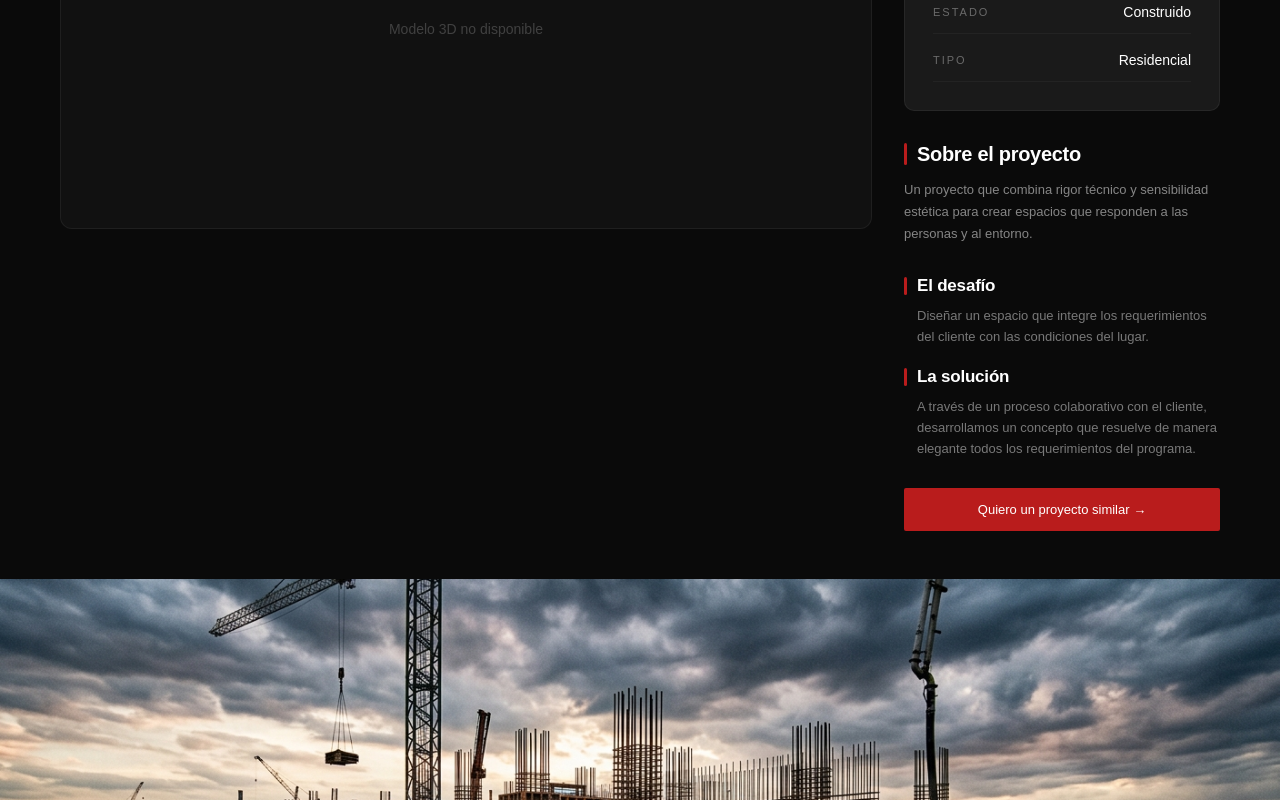
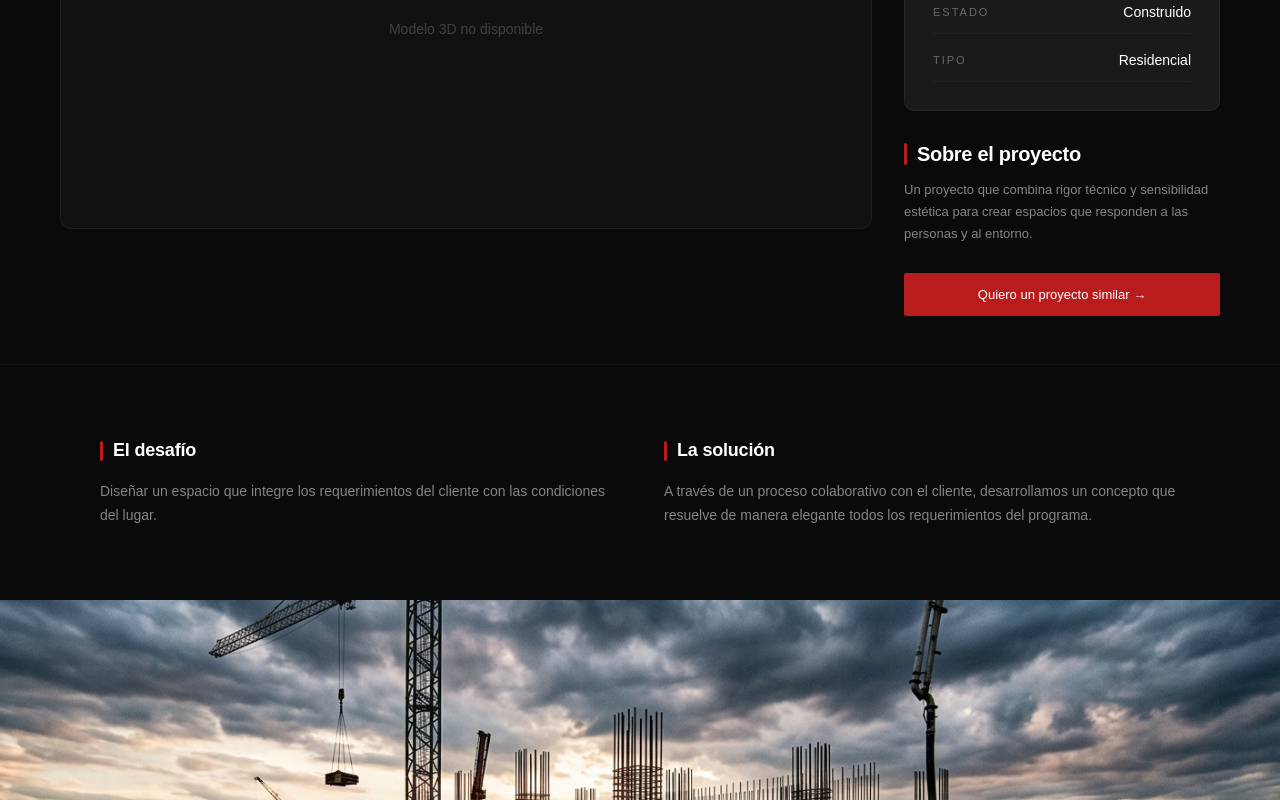
Before and after one commit to disenoprisxel/arkeim01, a React (Vite) app: page /proyectos/1 in a window 1280 px wide. Shown: the part 1020-1820 px from the top of the page. Built offline with nearby package versions, Linux system fonts and the light colour scheme.

Commit message:
Move challenge/solution/results to full-width section below 3D viewer

```diff
--- a/src/pages/ProyectoTemplate.jsx
+++ b/src/pages/ProyectoTemplate.jsx
@@ -398,45 +398,6 @@ export default function ProyectoTemplate() {
             <p style={{ fontFamily: 'DM Sans, sans-serif', fontSize: 13, color: 'rgba(255,255,255,0.5)', lineHeight: 1.7, margin: 0 }}>{p.desc}</p>
           </div>
 
-          {/* Desafío & solución */}
-          <div style={{ display: 'flex', flexDirection: 'column', gap: 16 }}>
-            <div style={{ display: 'flex', flexDirection: 'column', gap: 8 }}>
-              <div style={{ display: 'flex', alignItems: 'center', gap: 10 }}>
-                <div style={{ width: 3, height: 18, backgroundColor: '#B91C1C', borderRadius: 2, flexShrink: 0 }} />
-                <h4 style={{ fontFamily: 'Syne, sans-serif', fontSize: 17, fontWeight: 700, color: '#fff', margin: 0, letterSpacing: -0.2 }}>El desafío</h4>
-              </div>
-              <div style={{ paddingLeft: 13, display: 'flex', flexDirection: 'column', gap: 10 }}>
-                {(Array.isArray(p.challenge) ? p.challenge : [p.challenge]).map((par, i) => (
-                  <p key={i} style={{ fontFamily: 'DM Sans, sans-serif', fontSize: 13, color: 'rgba(255,255,255,0.45)', lineHeight: 1.6, margin: 0 }}>{par}</p>
-                ))}
-              </div>
-            </div>
-            <div style={{ display: 'flex', flexDirection: 'column', gap: 8 }}>
-              <div style={{ display: 'flex', alignItems: 'center', gap: 10 }}>
-                <div style={{ width: 3, height: 18, backgroundColor: '#B91C1C', borderRadius: 2, flexShrink: 0 }} />
-                <h4 style={{ fontFamily: 'Syne, sans-serif', fontSize: 17, fontWeight: 700, color: '#fff', margin: 0, letterSpacing: -0.2 }}>La solución</h4>
-              </div>
-              <div style={{ paddingLeft: 13, display: 'flex', flexDirection: 'column', gap: 10 }}>
-                {(Array.isArray(p.solution) ? p.solution : [p.solution]).map((par, i) => (
-                  <p key={i} style={{ fontFamily: 'DM Sans, sans-serif', fontSize: 13, color: 'rgba(255,255,255,0.45)', lineHeight: 1.6, margin: 0 }}>{par}</p>
-                ))}
-              </div>
-            </div>
-            {p.results && (
-              <div style={{ display: 'flex', flexDirection: 'column', gap: 8 }}>
-                <div style={{ display: 'flex', alignItems: 'center', gap: 10 }}>
-                  <div style={{ width: 3, height: 18, backgroundColor: '#B91C1C', borderRadius: 2, flexShrink: 0 }} />
-                  <h4 style={{ fontFamily: 'Syne, sans-serif', fontSize: 17, fontWeight: 700, color: '#fff', margin: 0, letterSpacing: -0.2 }}>Resultados</h4>
-                </div>
-                <div style={{ paddingLeft: 13, display: 'flex', flexDirection: 'column', gap: 10 }}>
-                  {(Array.isArray(p.results) ? p.results : [p.results]).map((par, i) => (
-                    <p key={i} style={{ fontFamily: 'DM Sans, sans-serif', fontSize: 13, color: 'rgba(255,255,255,0.45)', lineHeight: 1.6, margin: 0 }}>{par}</p>
-                  ))}
-                </div>
-              </div>
-            )}
-          </div>
-
           {/* CTA */}
           <Link to="/contacto" style={{ fontFamily: 'DM Sans, sans-serif', fontSize: 13, fontWeight: 500, color: '#fff', textDecoration: 'none', backgroundColor: '#B91C1C', padding: '12px 24px', borderRadius: 2, textAlign: 'center', display: 'block', transition: 'opacity 0.2s' }}
             onMouseEnter={e => e.currentTarget.style.opacity = '0.85'}
@@ -445,6 +406,53 @@ export default function ProyectoTemplate() {
           </Link>
         </div>
       </section>
+
+      {/* ── DESAFÍO / SOLUCIÓN / RESULTADOS (full-width) ── */}
+      {(p.challenge || p.solution || p.results) && (
+        <section style={{ backgroundColor: '#0A0A0A', padding: '72px 100px', borderTop: '1px solid rgba(255,255,255,0.05)' }} className="proj-narrative">
+          <div style={{ display: 'grid', gridTemplateColumns: `repeat(${[p.challenge, p.solution, p.results].filter(Boolean).length}, 1fr)`, gap: 48, alignItems: 'start' }}>
+            {p.challenge && (
+              <div style={{ display: 'flex', flexDirection: 'column', gap: 16 }}>
+                <div style={{ display: 'flex', alignItems: 'center', gap: 10 }}>
+                  <div style={{ width: 3, height: 20, backgroundColor: '#B91C1C', borderRadius: 2, flexShrink: 0 }} />
+                  <h4 style={{ fontFamily: 'Syne, sans-serif', fontSize: 18, fontWeight: 700, color: '#fff', margin: 0, letterSpacing: -0.2 }}>El desafío</h4>
+                </div>
+                <div style={{ display: 'flex', flexDirection: 'column', gap: 12 }}>
+                  {(Array.isArray(p.challenge) ? p.challenge : [p.challenge]).map((par, i) => (
+                    <p key={i} style={{ fontFamily: 'DM Sans, sans-serif', fontSize: 14, color: 'rgba(255,255,255,0.5)', lineHeight: 1.7, margin: 0 }}>{par}</p>
+                  ))}
+                </div>
+              </div>
+            )}
+            {p.solution && (
+              <div style={{ display: 'flex', flexDirection: 'column', gap: 16 }}>
+                <div style={{ display: 'flex', alignItems: 'center', gap: 10 }}>
+                  <div style={{ width: 3, height: 20, backgroundColor: '#B91C1C', borderRadius: 2, flexShrink: 0 }} />
+                  <h4 style={{ fontFamily: 'Syne, sans-serif', fontSize: 18, fontWeight: 700, color: '#fff', margin: 0, letterSpacing: -0.2 }}>La solución</h4>
+                </div>
+                <div style={{ display: 'flex', flexDirection: 'column', gap: 12 }}>
+                  {(Array.isArray(p.solution) ? p.solution : [p.solution]).map((par, i) => (
+                    <p key={i} style={{ fontFamily: 'DM Sans, sans-serif', fontSize: 14, color: 'rgba(255,255,255,0.5)', lineHeight: 1.7, margin: 0 }}>{par}</p>
+                  ))}
+                </div>
+              </div>
+            )}
+            {p.results && (
+              <div style={{ display: 'flex', flexDirection: 'column', gap: 16 }}>
+                <div style={{ display: 'flex', alignItems: 'center', gap: 10 }}>
+                  <div style={{ width: 3, height: 20, backgroundColor: '#B91C1C', borderRadius: 2, flexShrink: 0 }} />
+                  <h4 style={{ fontFamily: 'Syne, sans-serif', fontSize: 18, fontWeight: 700, color: '#fff', margin: 0, letterSpacing: -0.2 }}>Resultados</h4>
+                </div>
+                <div style={{ display: 'flex', flexDirection: 'column', gap: 12 }}>
+                  {(Array.isArray(p.results) ? p.results : [p.results]).map((par, i) => (
+                    <p key={i} style={{ fontFamily: 'DM Sans, sans-serif', fontSize: 14, color: 'rgba(255,255,255,0.5)', lineHeight: 1.7, margin: 0 }}>{par}</p>
+                  ))}
+                </div>
+              </div>
+            )}
+          </div>
+        </section>
+      )}
 
       {/* ── FULL IMAGE 1 ── */}
       <div style={{ overflow: 'hidden', height: 600 }}>
```
